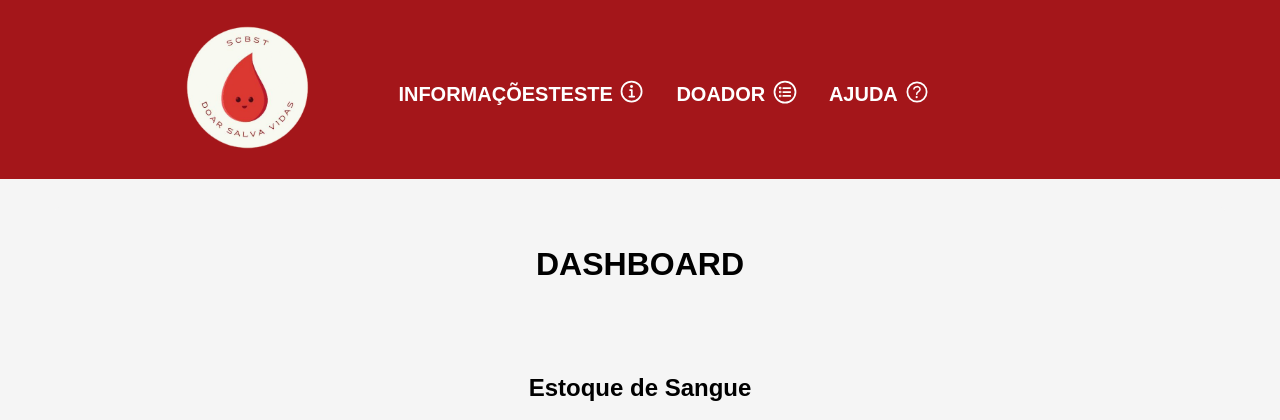
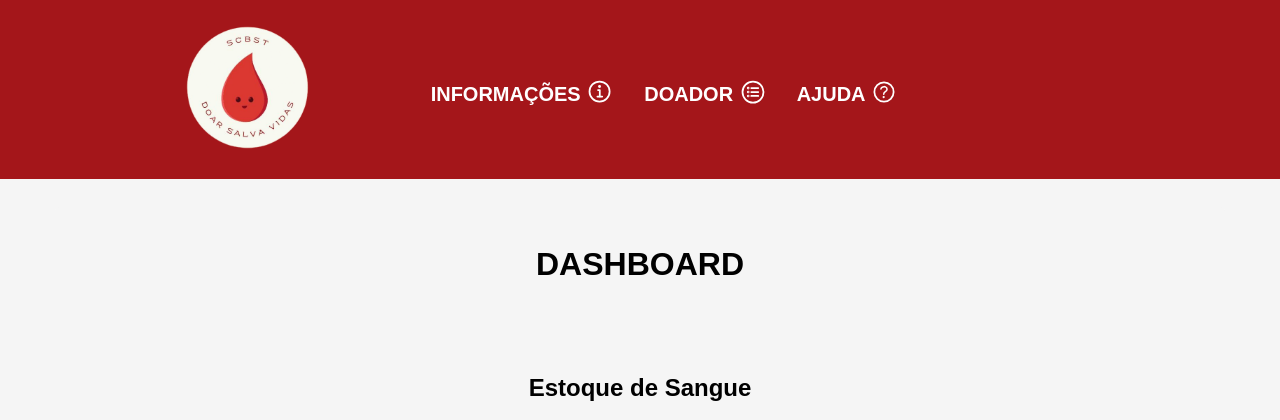
Before and after one commit to AdryanTroiano/Sistema-de-Cadastro, a PHP site: page /index.php in a window 1280 px wide. Shown: the top 420 px of the page. Run offline with PHP 8.4, Linux system fonts and the light colour scheme; data comes from the database, SQL or seed files in the repository.

Commit message:
teste revert

```diff
--- a/v1.0.7/index.php
+++ b/v1.0.7/index.php
@@ -18,7 +18,7 @@
         <!-- Container da navbar (links) -->
         <div class="navbar-nav">
             <a class="nav-link" href="?page=info">
-                Informaçõesteste <ion-icon class="icones" name="information-circle-outline"></ion-icon>
+                Informações <ion-icon class="icones" name="information-circle-outline"></ion-icon>
             </a>
 
             <!-- Menu Doador com submenu -->
```
